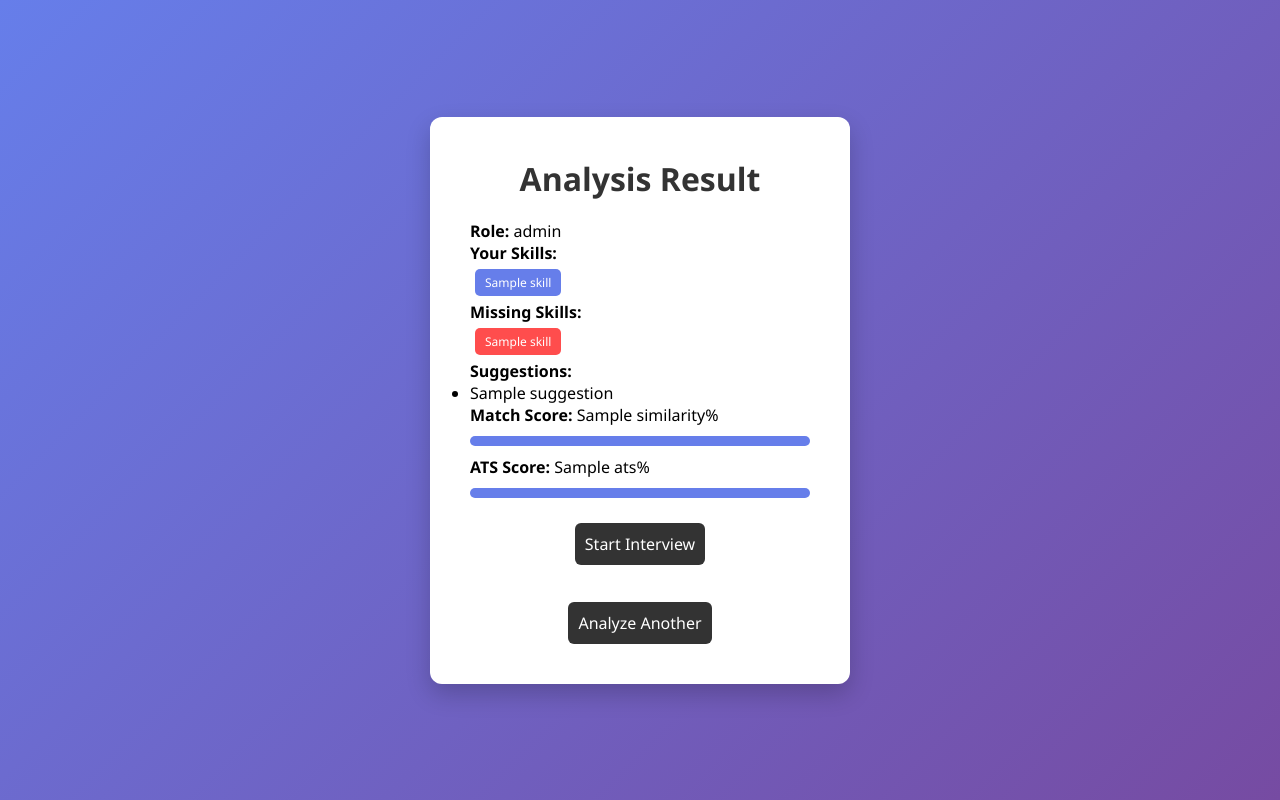
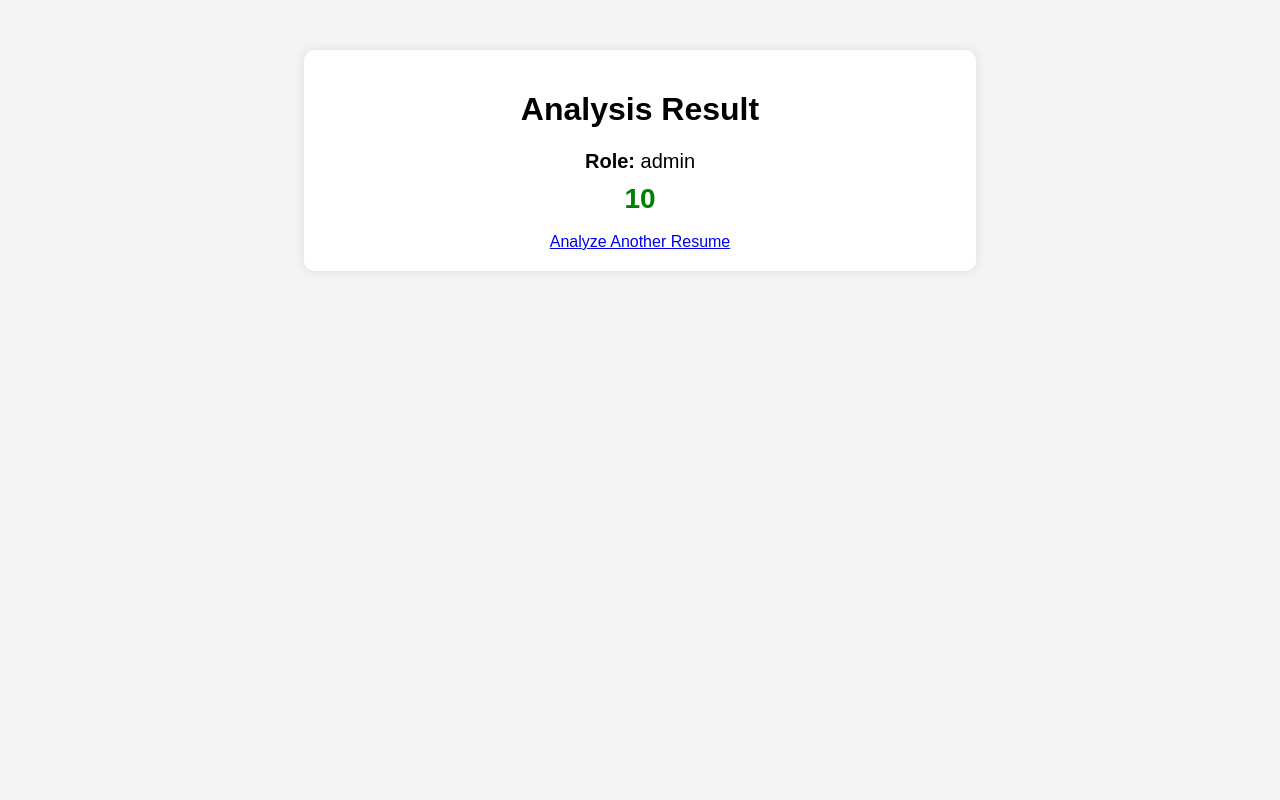
Before and after one commit to Roshni79234/resume-analyzer, a Flask app: template templates/result.html in a window 1280 px wide. Run offline with Flask 3, Linux system fonts and the light colour scheme; the template is opened without the code that fills it: most values are stand-ins (such as "Sample title", 1, 10 or a date in 2020).

Commit message:
improved result UI

```diff
--- a/app.py
+++ b/app.py
@@ -4,34 +4,46 @@ from flask import Flask, render_template, request
 from utils.extractor import extract_text_from_pdf
 
 app = Flask(__name__)
+
 UPLOAD_FOLDER = "uploads"
 os.makedirs(UPLOAD_FOLDER, exist_ok=True)
-
 app.config["UPLOAD_FOLDER"] = UPLOAD_FOLDER
 
 # 🔗 Hugging Face API
 HF_API_URL = "https://huggingface.co/spaces/Roshni123456/Resumeml/run/predict"
 
-# Sample job descriptions
+# Job roles
 JOB_DESCRIPTIONS = {
     "Data Scientist": "Machine learning, Python, statistics, data analysis",
     "Web Developer": "HTML, CSS, JavaScript, React, backend development",
     "AI Engineer": "Deep learning, NLP, PyTorch, TensorFlow"
 }
 
+# 🔥 API CALL FUNCTION
 def get_match_score(resume_text, job_desc):
     payload = {"data": [resume_text, job_desc]}
-    response = requests.post(HF_API_URL, json=payload)
 
-    if response.status_code != 200:
-        return "Error from ML API"
+    try:
+        response = requests.post(HF_API_URL, json=payload)
 
-    result = response.json()
-    return result["data"][0]
+        print("STATUS:", response.status_code)
+        print("RESPONSE:", response.text)
+
+        if response.status_code != 200:
+            return "API Error"
+
+        result = response.json()
+        return result["data"][0]
+
+    except Exception as e:
+        print("ERROR:", e)
+        return "API Error"
+
 
 @app.route("/")
 def home():
     return render_template("index.html")
+
 
 @app.route("/analyze", methods=["POST"])
 def analyze():
@@ -44,9 +56,18 @@ def analyze():
     resume_text = extract_text_from_pdf(filepath)
     job_desc = JOB_DESCRIPTIONS.get(role, "")
 
+    print("Resume length:", len(resume_text))
+
     score = get_match_score(resume_text, job_desc)
 
     return render_template("result.html", score=score, role=role)
 
+
+# ✅ FIXED INTERVIEW ROUTE
+@app.route("/interview")
+def interview():
+    return render_template("interview.html")
+
+
 if __name__ == "__main__":
     app.run(debug=True)
--- a/templates/result.html
+++ b/templates/result.html
@@ -1,55 +1,51 @@
 <!DOCTYPE html>
 <html>
 <head>
-    <title>Results</title>
-    <link rel="stylesheet" href="{{ url_for('static', filename='style.css') }}">
+    <title>Result</title>
+    <style>
+        body {
+            font-family: Arial;
+            text-align: center;
+            background-color: #f4f4f4;
+        }
+
+        .card {
+            background: white;
+            padding: 20px;
+            margin: 50px auto;
+            width: 50%;
+            border-radius: 10px;
+            box-shadow: 0 0 10px rgba(0,0,0,0.1);
+        }
+
+        .score {
+            font-size: 28px;
+            font-weight: bold;
+            color: green;
+        }
+
+        .role {
+            font-size: 20px;
+            margin-bottom: 10px;
+        }
+    </style>
 </head>
 <body>
 
-<div class="container">
+<div class="card">
     <h1>Analysis Result</h1>
 
-    <div class="result-box">
-
-        <p><b>Role:</b> {{ role }}</p>
-
-        <p><b>Your Skills:</b></p>
-        <div>
-            {% for skill in skills %}
-                <span class="skill-tag">{{ skill }}</span>
-            {% endfor %}
-        </div>
-
-        <p><b>Missing Skills:</b></p>
-        <div>
-            {% for skill in missing %}
-                <span class="missing-tag">{{ skill }}</span>
-            {% endfor %}
-        </div>
-
-        <p><b>Suggestions:</b></p>
-        <ul>
-            {% for s in suggestions %}
-                <li>{{ s }}</li>
-            {% endfor %}
-        </ul>
-
-        <p><b>Match Score:</b> {{ similarity }}%</p>
-        <div class="progress">
-            <div class="progress-bar" style="width: {{ similarity }}%;"></div>
-        </div>
-
-        <p><b>ATS Score:</b> {{ ats }}%</p>
-        <div class="progress">
-            <div class="progress-bar" style="width: {{ ats }}%;"></div>
-        </div>
-
+    <div class="role">
+        <strong>Role:</strong> {{ role }}
     </div>
 
-    <a class="link-btn" href="/interview/{{ role }}">Start Interview</a>
-    <br><br>
-    <a class="link-btn" href="/">Analyze Another</a>
+    <div class="score">
+        {{ score }}
+    </div>
 
+    <br>
+
+    <a href="/">Analyze Another Resume</a>
 </div>
 
 </body>
```
Also changed, not shown: templates/index.html (+7 -7 lines).
